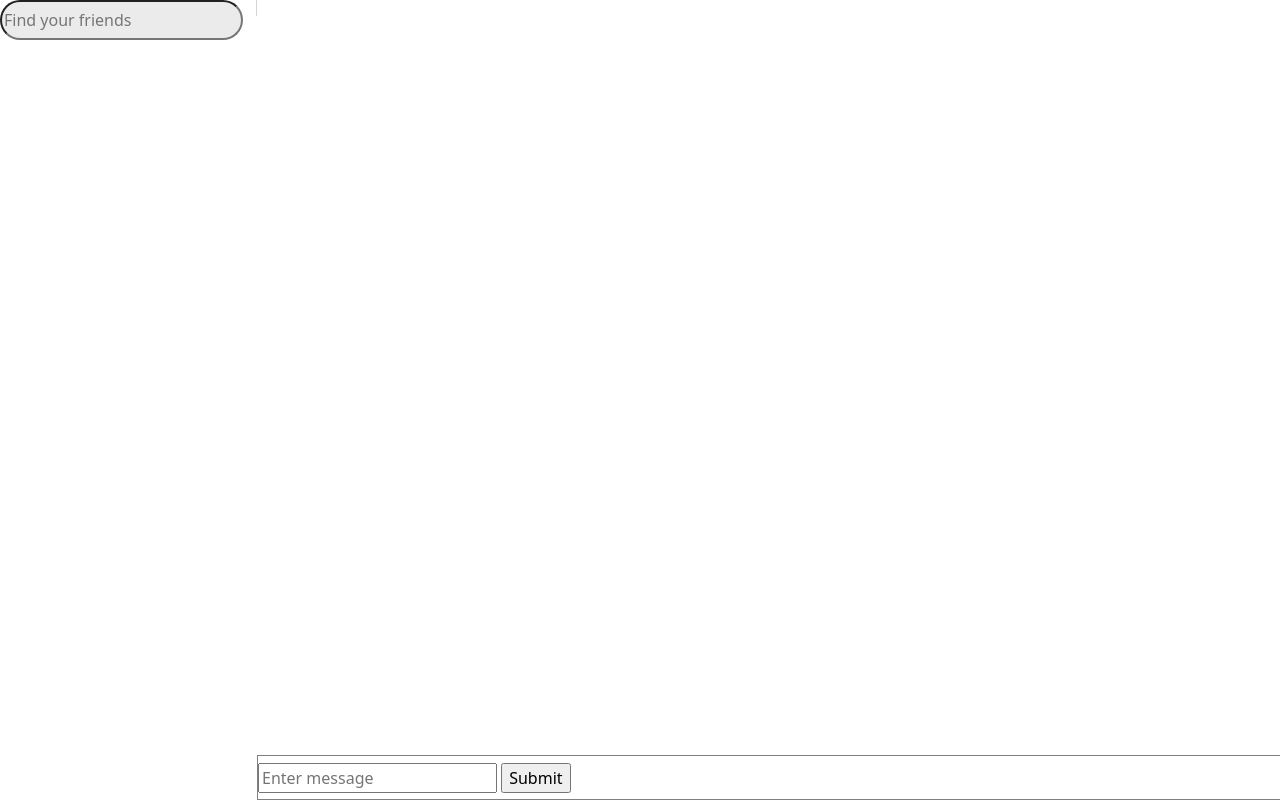
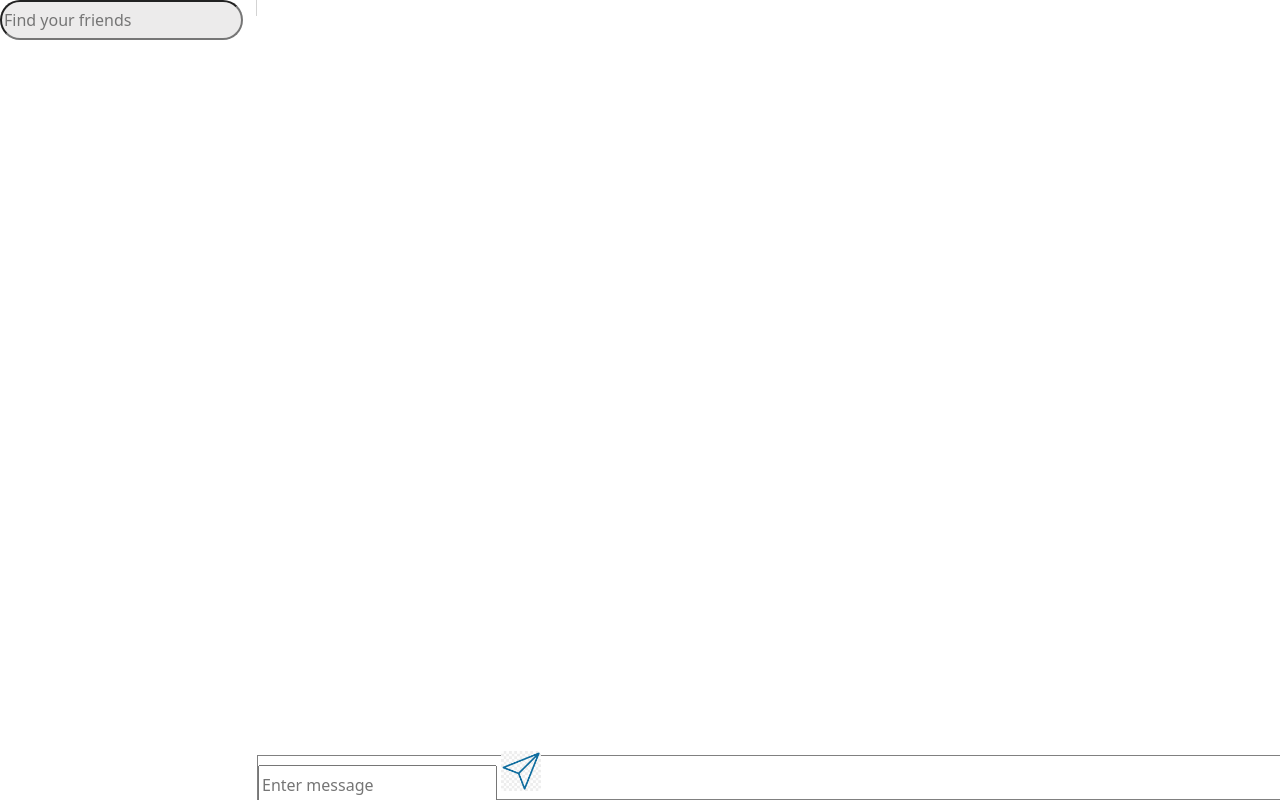
Before and after one commit to kuzuri1709/webchatz, a website: page index.html in a window 1280 px wide. Drawn offline with nearby package versions, Linux system fonts and the light colour scheme; no server answers; sample sign-in values are in the browser's storage.

Commit message:
add something

```diff
--- a/index.css
+++ b/index.css
@@ -109,6 +109,7 @@ ul.space_list li { margin-bottom: 1em; }
     flex-direction: column;
     align-items: flex-start;
 }
+
 .chatRow2
 {
     display: block;
@@ -119,8 +120,18 @@ ul.space_list li { margin-bottom: 1em; }
     flex-direction: column;
     align-items: flex-end;
 }
+
 .time
 {
     font-size: 12px;
     font-weight: lighter;
 }
+
+#submit_button
+{
+    color: white;
+}
+
+#message{
+    height: 40px;
+}
--- a/index.html
+++ b/index.html
@@ -46,7 +46,7 @@
       <div id="chat-input">
         <form onsubmit="return sendMessageWithId(chat_room_id, message);">
           <input id="message" placeholder="Enter message" autocomplete="off">
-          <input type="submit">
+          <input type="image" src="./send-message-icon-png.png" alt="Submit" width="40"  id="submit_button" >
         </form>
       </div>
 
```
Also changed, not shown: 195-1953726_connect-to-mailing-list-platforms-send-message-icon-png.png (added), send-message-icon-png.png (added).
